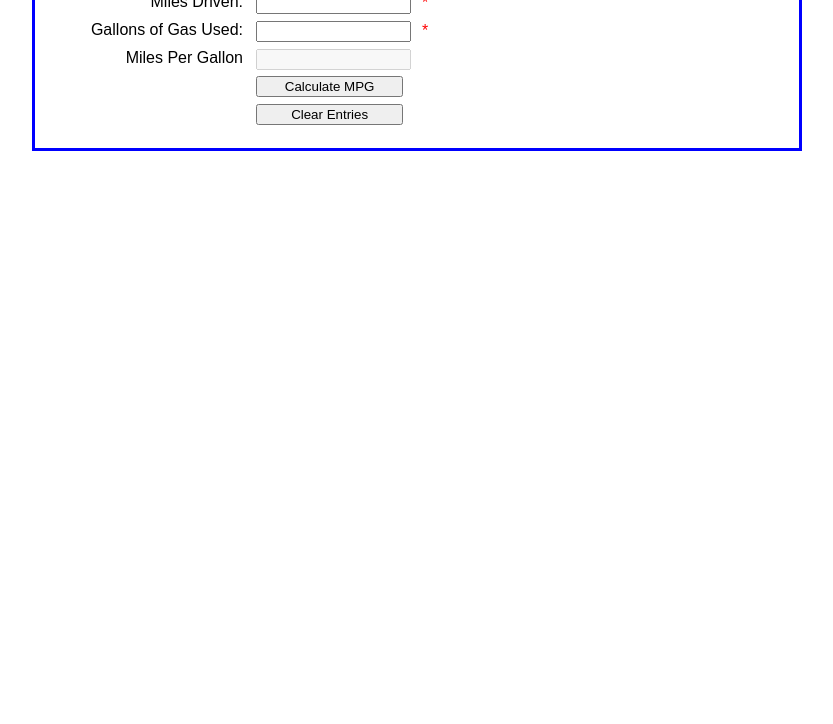
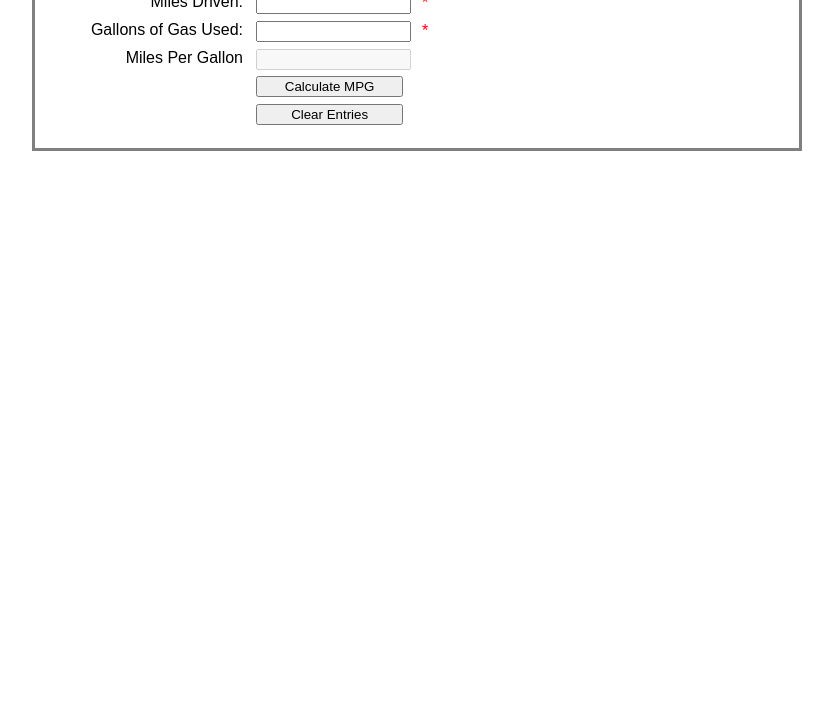
Before and after one commit to crex424/2022-CPW203-MPG-Calc, a plain HTML site: page index.html in a window 1280 px wide. Shown: the part 76-800 px from the top of the page, without its empty margins (223-1056 px from the left). Drawn offline with Linux system fonts and the light colour scheme.

Commit message:
Changed border color to grey

```diff
--- a/css/mpg.css
+++ b/css/mpg.css
@@ -4,7 +4,7 @@ body {
     margin: 0 auto;
     width: 700px;
 	padding: 0 2em 1em;
-    border: 3px solid blue;
+    border: 3px solid grey;
 }
 h1 {
 	color: blue;
```
